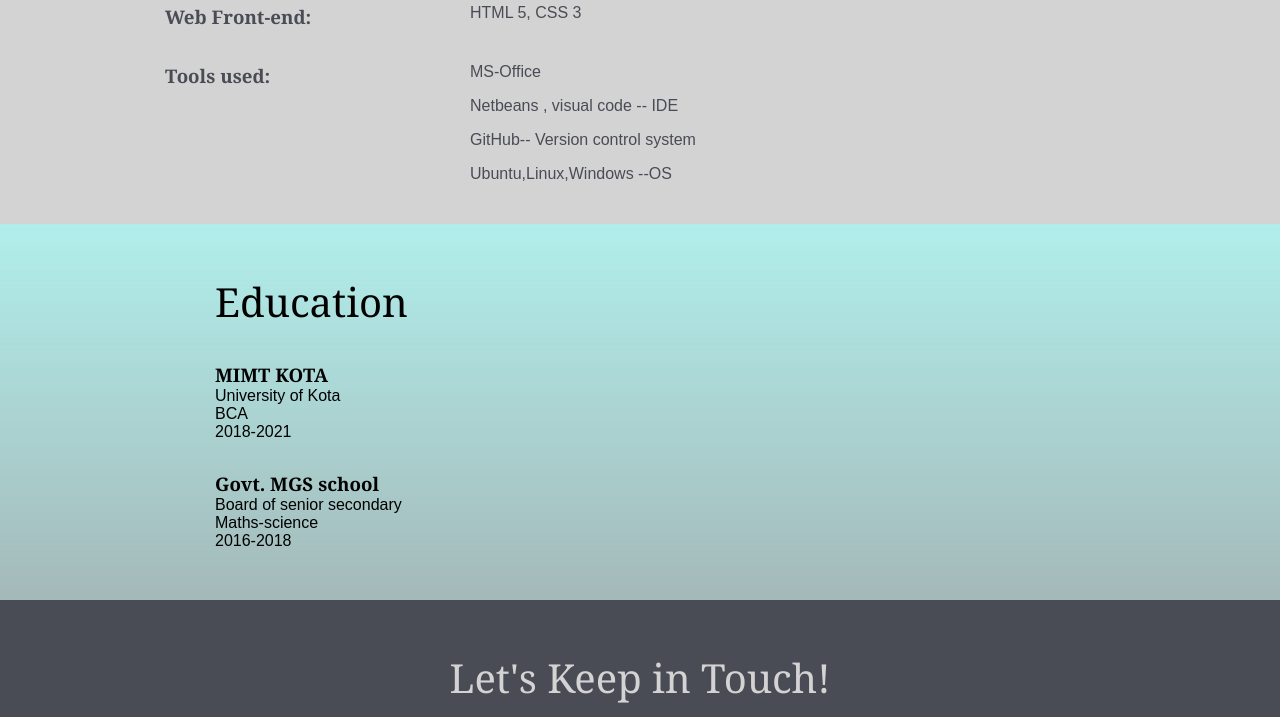
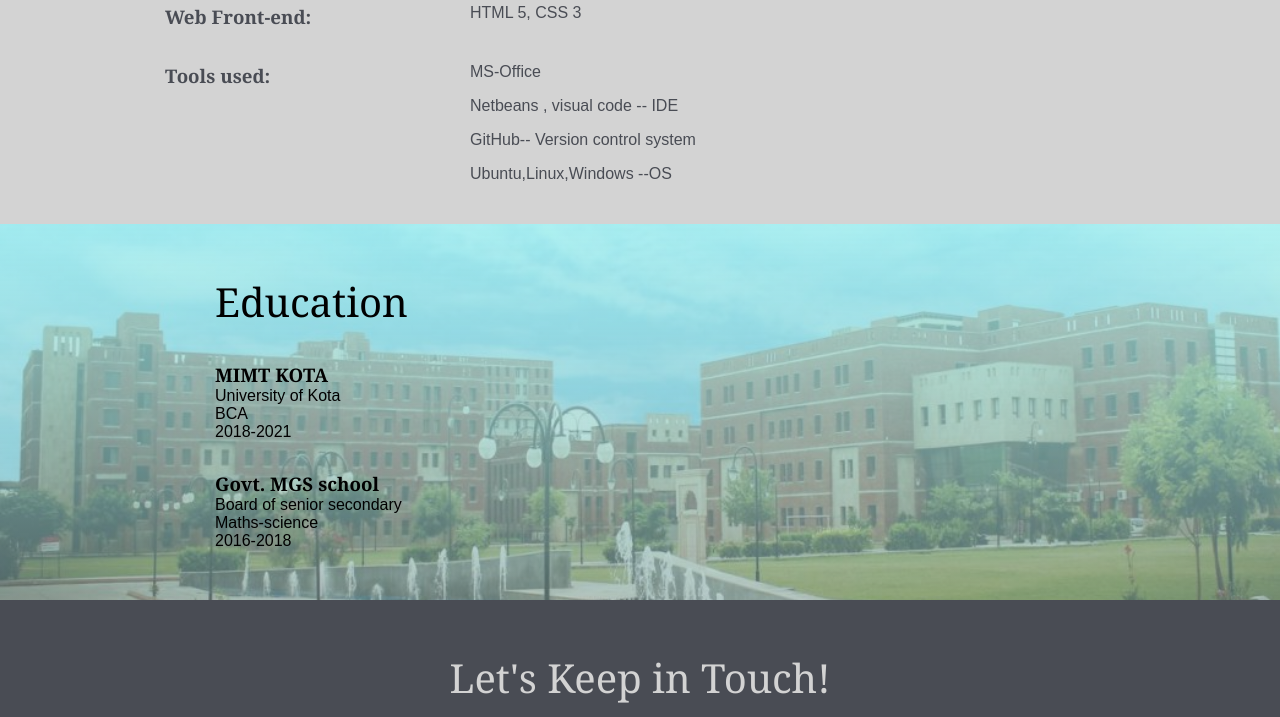
Before and after one commit to gaurav-jain01/Gaurav-resume, a plain HTML site: page index.html in a window 1280 px wide. Shown: the part 586-1303 px from the top of the page. Drawn offline with Linux system fonts and the light colour scheme.

Commit message:
Update style.css

```diff
--- a/style.css
+++ b/style.css
@@ -169,7 +169,7 @@ h3 ~ p {
 -------------------------*/
 .education {
   background: linear-gradient(rgba(168, 245, 241, 0.8), rgba(118, 160, 160, 0.5)),
-              url(../CV2/images/jecrc_campus.jpg) no-repeat fixed;
+              url(../images/jecrc_campus.jpg) no-repeat fixed;
   background-size: cover;
 }
 p + h3 {
```
